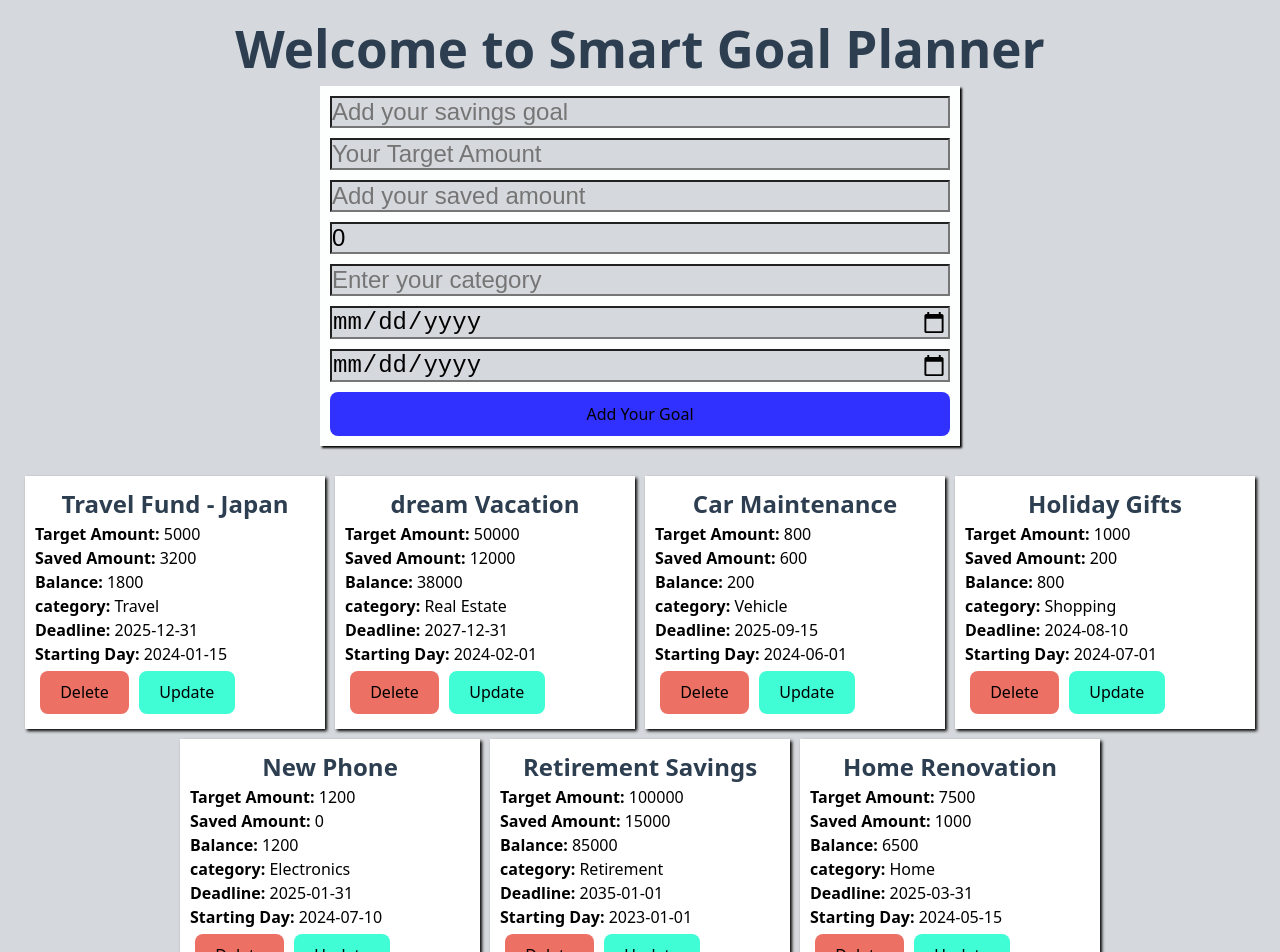
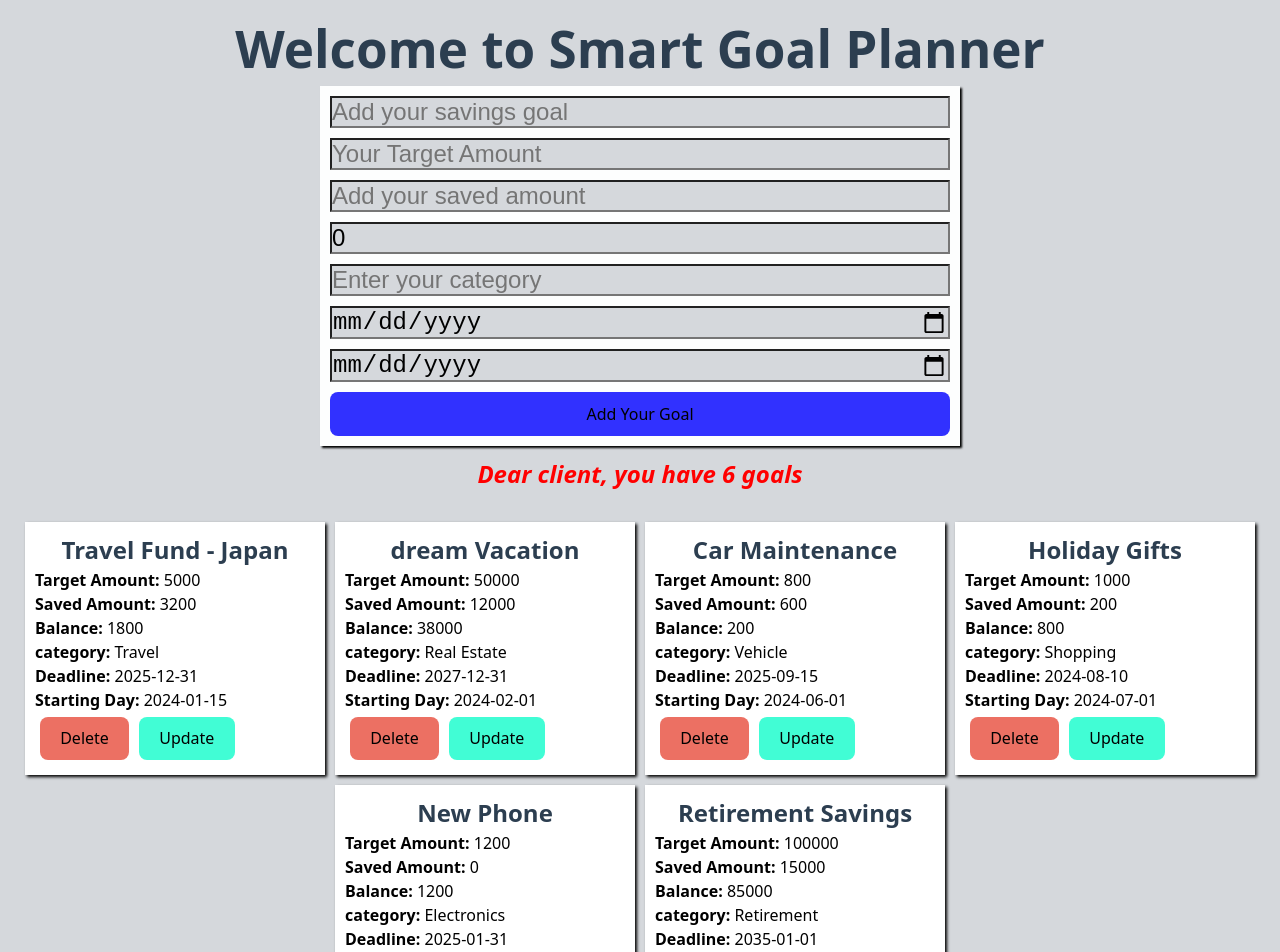
Before and after one commit to FrancisKarani14/smart-goal-planner, a React (Vite) app: page / in a window 1280 px wide. Shown: the top 952 px of the page. Built offline with nearby package versions, Linux system fonts and the light colour scheme; data requests are answered from the project's data file.

Commit message:
adds the number of goals

```diff
--- a/db.json
+++ b/db.json
@@ -59,16 +59,6 @@
       "category": "Retirement",
       "deadline": "2035-01-01",
       "createdAt": "2023-01-01"
-    },
-    {
-      "id": "10",
-      "name": "Home Renovation",
-      "targetAmount": 7500,
-      "savedAmount": 1000,
-      "balance": 6500,
-      "category": "Home",
-      "deadline": "2025-03-31",
-      "createdAt": "2024-05-15"
     }
   ]
 }
--- a/src/components/App.jsx
+++ b/src/components/App.jsx
@@ -15,6 +15,7 @@ function App() {
     deadline: '',
     createdAt: '',
   });
+  const numberOfGoals = goals.length
 
   const url = 'http://localhost:3000/goals';
 
@@ -132,11 +133,13 @@ function App() {
   return (
     <div className='body'>
       <h1 className='welcome'>Welcome to Smart Goal Planner</h1>
+
       <Form
         formData={formData}
         handleChange={handleChange}
         handleSubmit={handleSubmit}
       />
+       <h3>Dear client, you have {numberOfGoals} goals </h3>
       <div className='display'>
         <ul>
           {goals.map(goal => (
--- a/src/reset.css
+++ b/src/reset.css
@@ -82,3 +82,10 @@ button{
 .deleteBtn{
     background-color: #ec7063;
 }
+.body h3{
+    color: red;
+    font-style: italic;
+    margin-top: 10px;
+    font-size: 1.5rem;
+
+}
```
